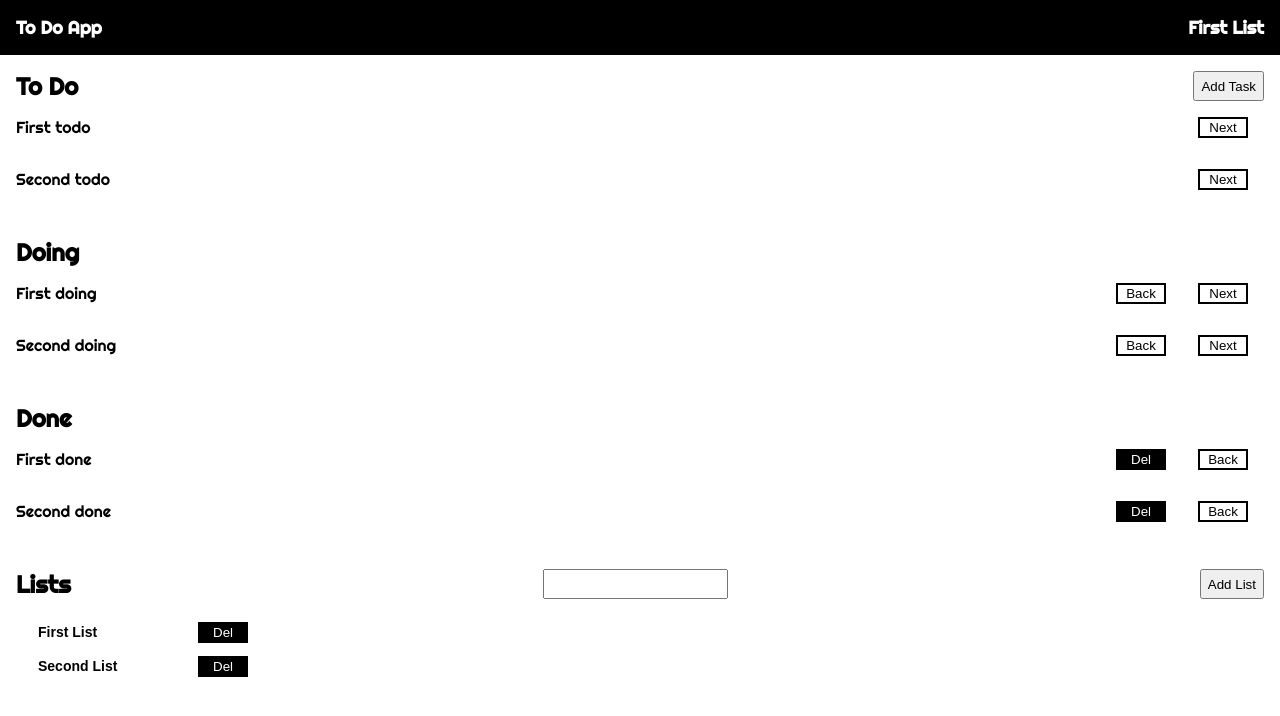
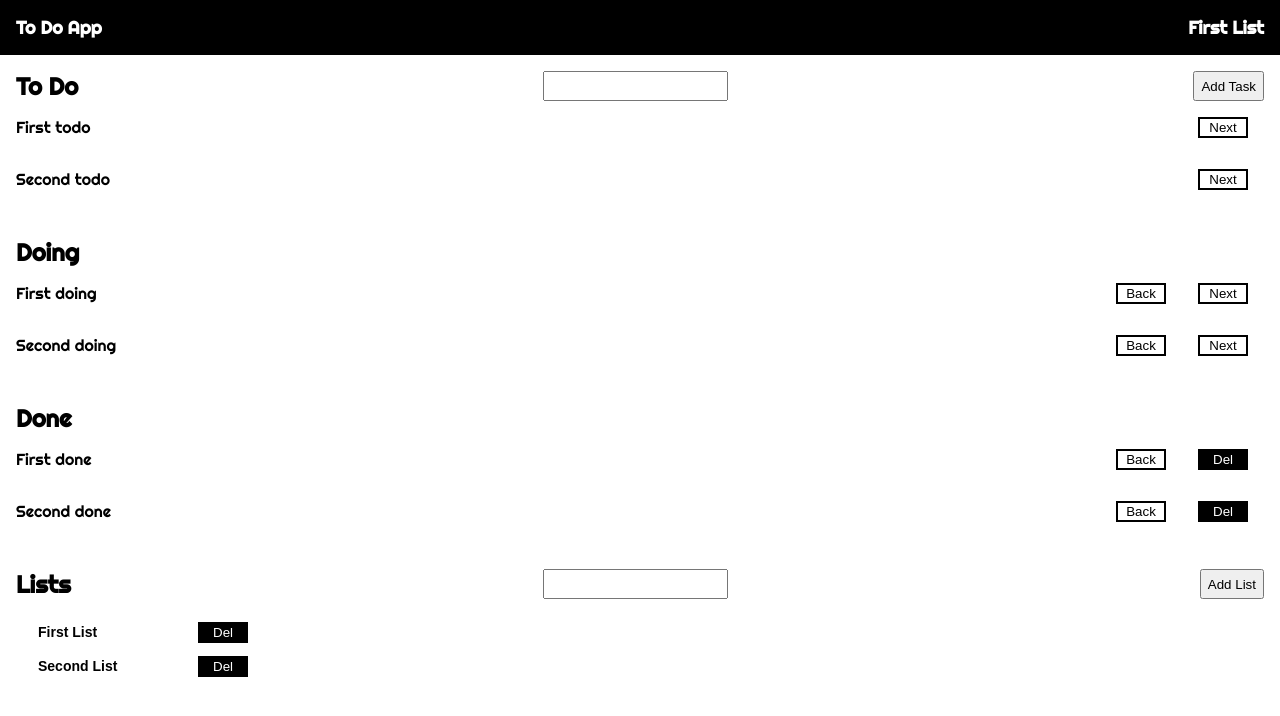
Before and after one commit to ikari-shirei/to-do-react, a React (Create React App) app: page / in a window 1280 px wide. Shown: the top 716 px of the page. Built offline with nearby package versions, Linux system fonts and the light colour scheme.

Commit message:
Add task adding mechanism

```diff
--- a/src/App.js
+++ b/src/App.js
@@ -44,35 +44,6 @@ function App() {
   ])
 
   const [selectedList, setSelectedList] = useState(lists[0])
-
-  const addNewTask = (selected) => {
-    if (selected) {
-      const newTask = { id: uniqid(), name: 'TODO' }
-
-      let targetList = lists.find((list) => {
-        return list === selected
-      })
-
-      if (targetList) {
-        const newToDo = [...targetList.todo, newTask]
-        targetList.todo = newToDo
-
-        const updatedLists = lists.map((list) => {
-          return list === selected ? targetList : list
-        })
-        console.log(updatedLists)
-        setLists(updatedLists)
-
-        updateSelectedList(
-          updatedLists.find((list) => {
-            return list.id === selected.id
-          })
-        )
-      } else {
-        console.log('error')
-      }
-    }
-  }
 
   const updateSelectedList = (listId) => {
     const targetList = lists.find((list) => {
@@ -183,7 +154,9 @@ function App() {
       </div>
       <div className="main-content">
         <Main
-          addNewTask={addNewTask}
+          lists={lists}
+          setLists={setLists}
+          updateSelectedList={updateSelectedList}
           selectedList={selectedList}
           removeTask={removeTask}
           toDoNext={toDoNext}
--- a/src/components/Main.js
+++ b/src/components/Main.js
@@ -1,8 +1,12 @@
 import '../styles/main.scss'
 import Button from './Button'
+import React, { useState } from 'react'
+import uniqid from 'uniqid'
 
 function Main({
-  addNewTask,
+  lists,
+  setLists,
+  updateSelectedList,
   selectedList,
   removeTask,
   toDoNext,
@@ -10,12 +14,54 @@ function Main({
   doingBack,
   doneBack,
 }) {
+  const [newTaskName, setNewTaskName] = useState('')
+
+  const handleInput = (val) => {
+    setNewTaskName(val.target.value)
+  }
+
+  const addNewTask = () => {
+    const newTask = { id: uniqid(), name: newTaskName }
+
+    let targetList = lists.find((list) => {
+      return list === selectedList
+    })
+
+    const newToDo = [...targetList.todo, newTask]
+    targetList.todo = newToDo
+
+    const updatedLists = lists.map((list) => {
+      return list === selectedList ? targetList : list
+    })
+    console.log(updatedLists)
+    setLists(updatedLists)
+
+    updateSelectedList(
+      updatedLists.find((list) => {
+        return list.id === selectedList.id
+      })
+    )
+
+    setNewTaskName('')
+  }
+
+  const handleInputKeyPress = (event) => {
+    if (event.key === 'Enter') {
+      addNewTask()
+    }
+  }
+
   return (
     <>
       <div className="to-do-container container">
         <div className="button-container">
           <h1>To Do</h1>
-          <button onClick={() => addNewTask(selectedList)}>Add Task</button>
+          <input
+            onKeyPress={handleInputKeyPress}
+            onChange={handleInput}
+            value={newTaskName}
+          />
+          <button onClick={addNewTask}>Add Task</button>
         </div>
         <div className="inside-container">
           {selectedList.todo.map((todo) => {
@@ -68,13 +114,13 @@ function Main({
                 <div>
                   <Button
                     id={done.id}
-                    type="delete-button"
-                    handleButton={removeTask}
+                    handleButton={doneBack}
+                    type="back-button"
                   />
                   <Button
                     id={done.id}
-                    handleButton={doneBack}
-                    type="back-button"
+                    type="delete-button"
+                    handleButton={removeTask}
                   />
                 </div>
               </div>
```
